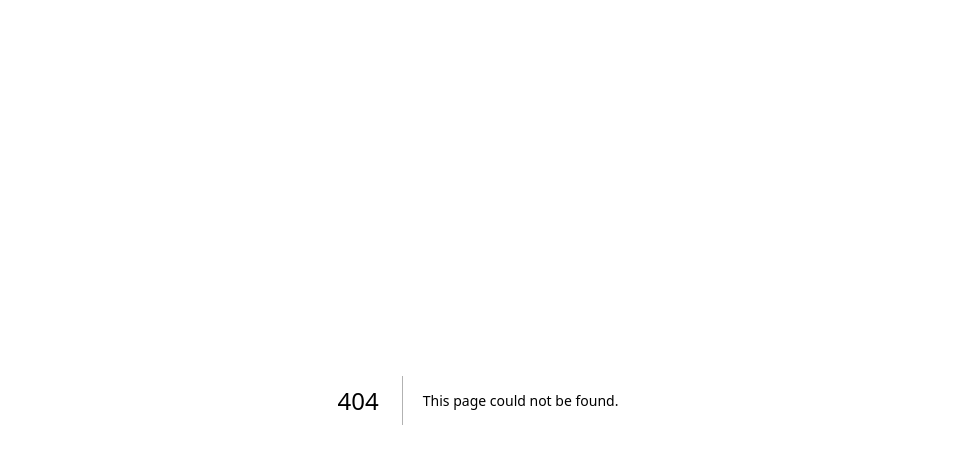
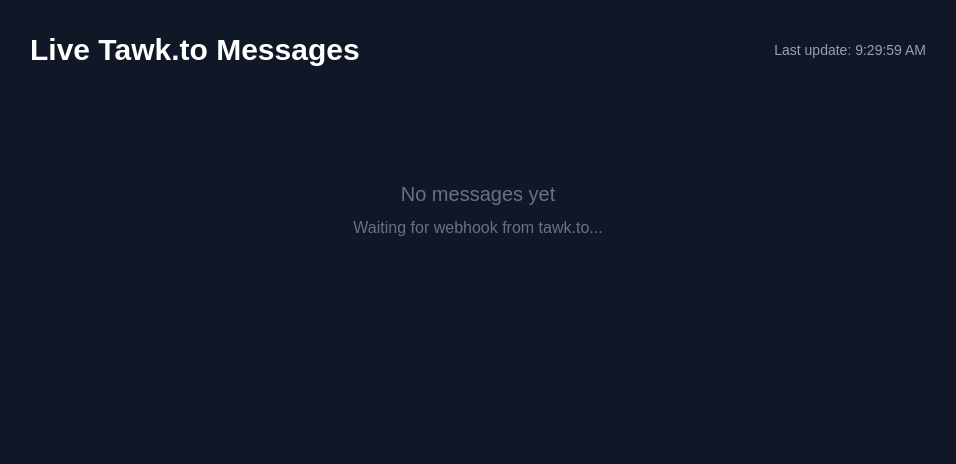
Before and after one commit to techsmotpro/tawk.to, a Next.js app: page /recent_message in a window 1280 px wide. Before the commit this address had no page. Shown: the top 464 px of the page, without its empty margins (162-1118 px from the left). Built offline with nearby package versions, Linux system fonts and the light colour scheme.

Commit message:
first commit

```diff
--- /dev/null
+++ b/src/app/api/messages/route.ts
@@ -0,0 +1,6 @@
+import { NextResponse } from "next/server";
+import { getMessages } from "@/lib/messages";
+
+export async function GET() {
+  return NextResponse.json(getMessages());
+}
--- /dev/null
+++ b/src/app/api/tawk-test/route.ts
@@ -0,0 +1,24 @@
+import { NextRequest, NextResponse } from "next/server";
+import { addMessage, getMessages } from "@/lib/messages";
+
+export async function GET() {
+  return NextResponse.json({
+    status: "Webhook endpoint is live!",
+    messageCount: getMessages().length,
+    messages: getMessages(),
+  });
+}
+
+export async function POST(req: NextRequest) {
+  const body = await req.json();
+
+  console.log("LIVE TAWK DATA:", body);
+
+  const saved = addMessage(body);
+
+  return NextResponse.json({
+    success: true,
+    received: body,
+    saved: saved,
+  });
+}
--- /dev/null
+++ b/src/app/recent_message/page.tsx
@@ -0,0 +1,95 @@
+"use client";
+
+import { useEffect, useState } from "react";
+
+interface Message {
+  id: string;
+  timestamp: string;
+  event: string;
+  visitor?: {
+    name?: string;
+    email?: string;
+  };
+  message?: {
+    text?: string;
+  };
+}
+
+export default function RecentMessages() {
+  const [messages, setMessages] = useState<Message[]>([]);
+  const [lastUpdate, setLastUpdate] = useState<string>("");
+
+  const fetchMessages = async () => {
+    try {
+      const res = await fetch("/api/messages");
+      const data = await res.json();
+      setMessages(data);
+      setLastUpdate(new Date().toLocaleTimeString());
+    } catch (e) {
+      console.error("Failed to fetch messages:", e);
+    }
+  };
+
+  useEffect(() => {
+    fetchMessages();
+    const interval = setInterval(fetchMessages, 3000); // Poll every 3 seconds
+    return () => clearInterval(interval);
+  }, []);
+
+  return (
+    <div className="min-h-screen bg-gray-900 text-white p-8">
+      <div className="max-w-4xl mx-auto">
+        <div className="flex justify-between items-center mb-8">
+          <h1 className="text-3xl font-bold">Live Tawk.to Messages</h1>
+          <div className="text-sm text-gray-400">
+            Last update: {lastUpdate || "Loading..."}
+          </div>
+        </div>
+
+        {messages.length === 0 ? (
+          <div className="text-center text-gray-500 py-20">
+            <p className="text-xl">No messages yet</p>
+            <p className="mt-2">Waiting for webhook from tawk.to...</p>
+          </div>
+        ) : (
+          <div className="space-y-4">
+            {messages.map((msg) => (
+              <div
+                key={msg.id}
+                className="bg-gray-800 rounded-lg p-4 border border-gray-700"
+              >
+                <div className="flex justify-between items-start mb-2">
+                  <span className="px-2 py-1 bg-green-600 rounded text-xs font-mono">
+                    {msg.event}
+                  </span>
+                  <span className="text-gray-400 text-sm">
+                    {new Date(msg.timestamp).toLocaleString()}
+                  </span>
+                </div>
+
+                {msg.visitor && (
+                  <div className="mb-2">
+                    <span className="text-blue-400 font-semibold">
+                      {msg.visitor.name || "Anonymous"}
+                    </span>
+                    {msg.visitor.email && (
+                      <span className="text-gray-500 ml-2">
+                        ({msg.visitor.email})
+                      </span>
+                    )}
+                  </div>
+                )}
+
+                {msg.message?.text && (
+                  <p className="text-white bg-gray-700 rounded p-3 mt-2">
+                    {msg.message.text}
+                  </p>
+                )}
+              </div>
+            ))}
+          </div>
+        )}
+      </div>
+    </div>
+  );
+}
--- /dev/null
+++ b/src/lib/messages.ts
@@ -0,0 +1,39 @@
+// Simple in-memory message store
+interface Message {
+  id: string;
+  timestamp: string;
+  event: string;
+  visitor?: {
+    name?: string;
+    email?: string;
+  };
+  message?: {
+    text?: string;
+  };
+  raw: any;
+}
+
+export const messages: Message[] = [];
+
+export function addMessage(data: any) {
+  const msg: Message = {
+    id: Date.now().toString(),
+    timestamp: new Date().toISOString(),
+    event: data.event || "unknown",
+    visitor: data.visitor,
+    message: data.message,
+    raw: data,
+  };
+  messages.unshift(msg); // Add to beginning
+
+  // Keep only last 50 messages
+  if (messages.length > 50) {
+    messages.pop();
+  }
+
+  return msg;
+}
+
+export function getMessages() {
+  return messages;
+}
```
Also changed, not shown: 1 other file (tests, documents, lock files or other folders).
